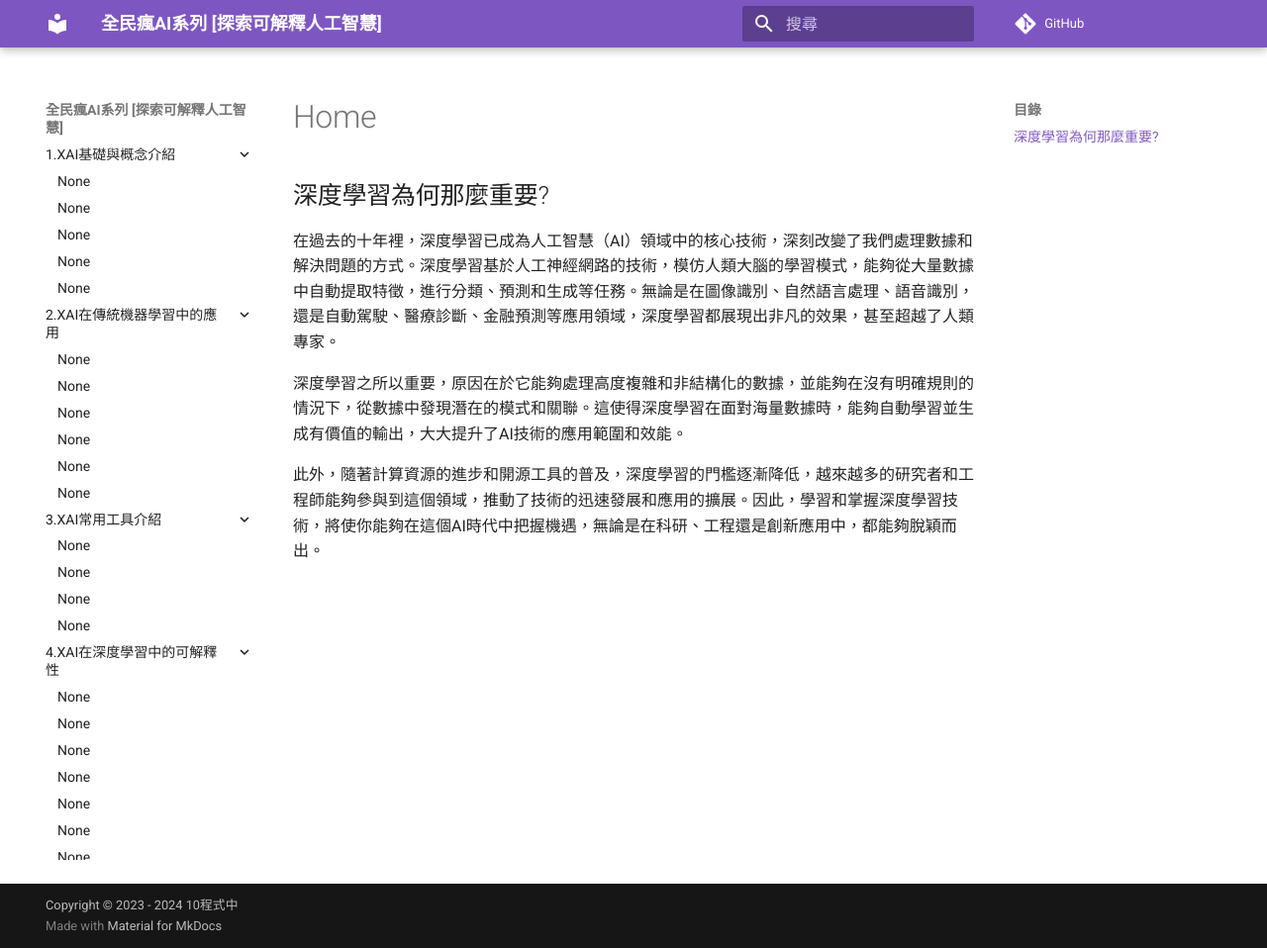
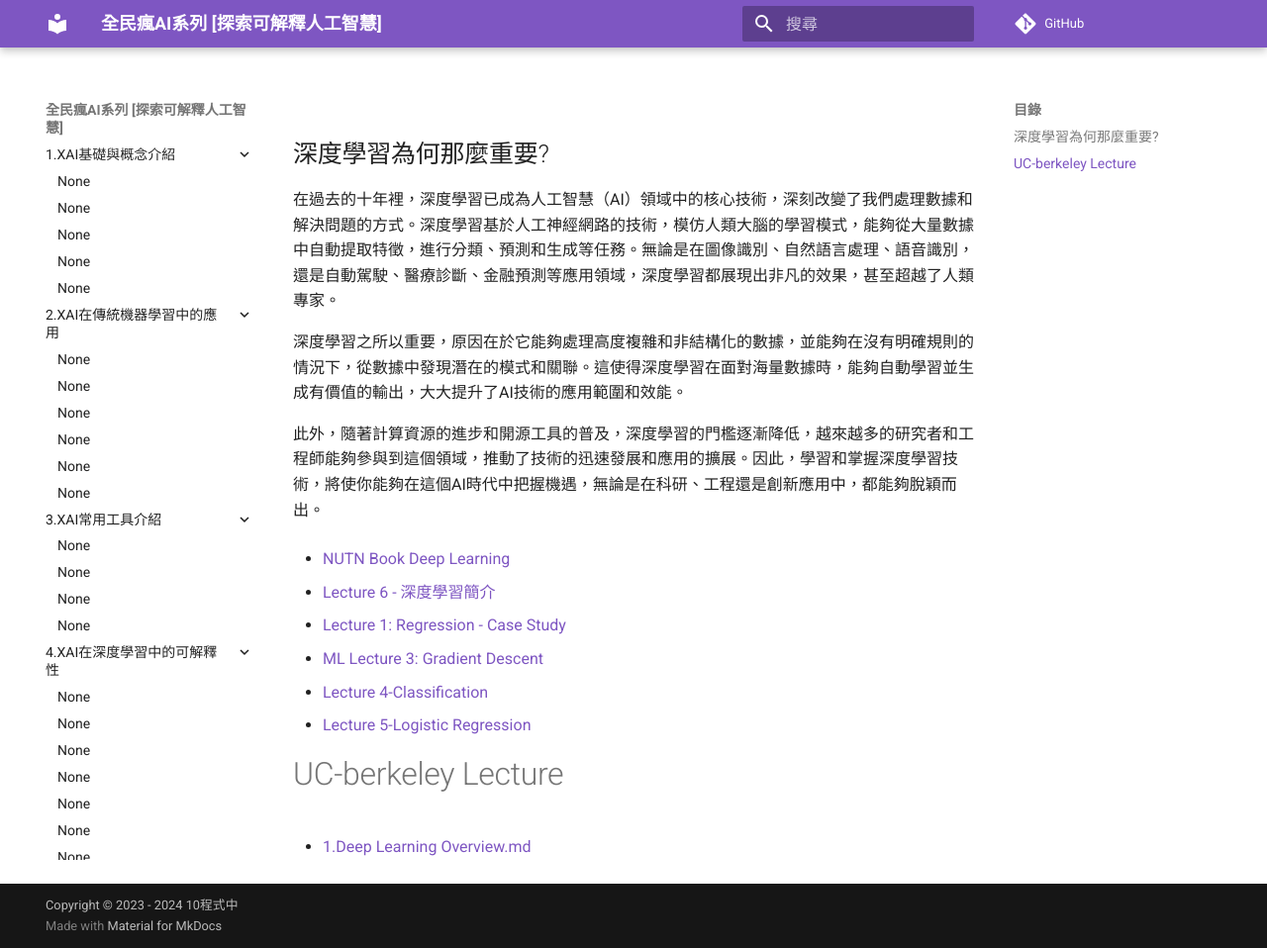
Before and after one commit to andy6804tw/crazyai-dl, an MkDocs documentation site: the page built from docs/README.md, in a window 1280 px wide and 958 px high. Shown: the whole window at 99% size. Built offline with MkDocs 1.6.1 and Material for MkDocs 9.7.7, drawn with Linux system fonts in a browser that asks for light colours; nearby versions of some CDN libraries; comment, search, counter and statistics services are not loaded.

Commit message:
add material

```diff
--- a/docs/README.md
+++ b/docs/README.md
@@ -6,3 +6,16 @@
 深度學習之所以重要，原因在於它能夠處理高度複雜和非結構化的數據，並能夠在沒有明確規則的情況下，從數據中發現潛在的模式和關聯。這使得深度學習在面對海量數據時，能夠自動學習並生成有價值的輸出，大大提升了AI技術的應用範圍和效能。
 
 此外，隨著計算資源的進步和開源工具的普及，深度學習的門檻逐漸降低，越來越多的研究者和工程師能夠參與到這個領域，推動了技術的迅速發展和應用的擴展。因此，學習和掌握深度學習技術，將使你能夠在這個AI時代中把握機遇，無論是在科研、工程還是創新應用中，都能夠脫穎而出。
+
+
+
+- [NUTN Book Deep Learning](https://hackmd.io/zR6mfQpSTCCpcJSjBXisrQ)
+
+- [Lecture 6 - 深度學習簡介](https://andy6804tw.github.io/2021/11/14/ntu-intro-deep-learning/)
+- [Lecture 1: Regression - Case Study](https://andy6804tw.github.io/2021/08/24/ntu-ml-lecture1-regression/)
+- [ML Lecture 3: Gradient Descent](https://andy6804tw.github.io/2021/08/28/ntu-gradient-descent/)
+- [Lecture 4-Classification](https://github.com/andy6804tw/NTU-ML-Lecture/blob/main/Lecture%204-Classification.md)
+- [Lecture 5-Logistic Regression](https://github.com/andy6804tw/NTU-ML-Lecture/blob/main/Lecture%205-Logistic%20Regression.md)
+
+# UC-berkeley Lecture
+- [1.Deep Learning Overview.md]()
```
Also changed, not shown: README.md (+2 -2 lines), 1 other file.
